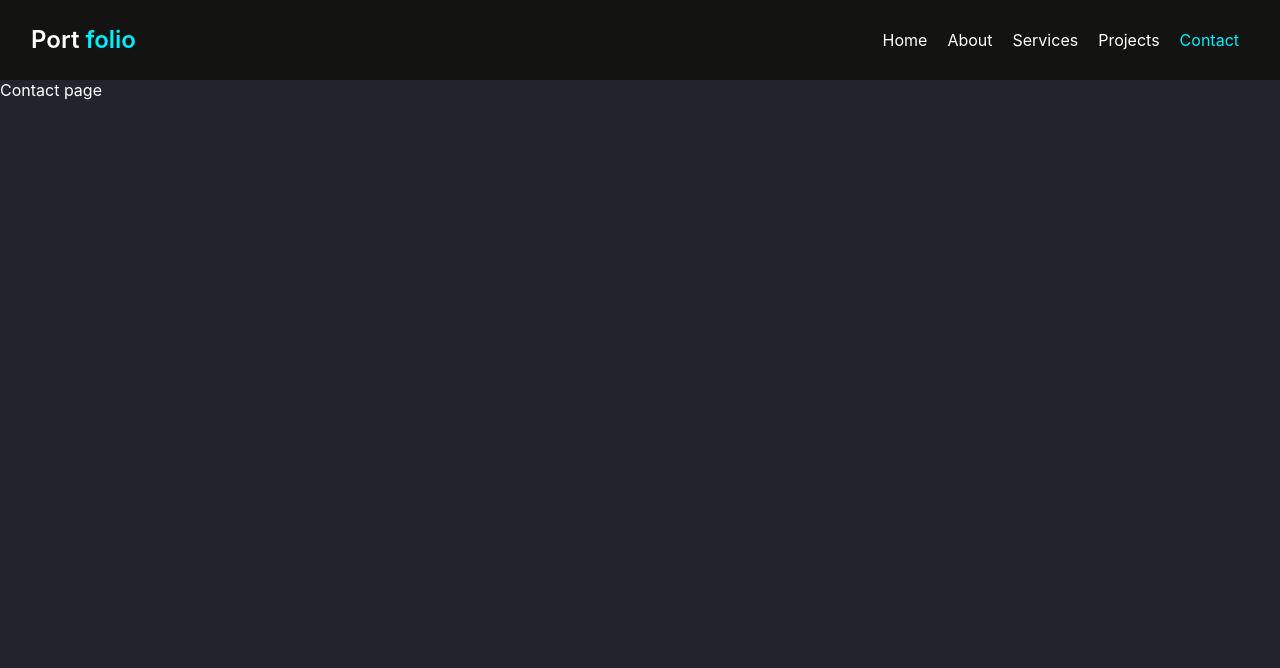
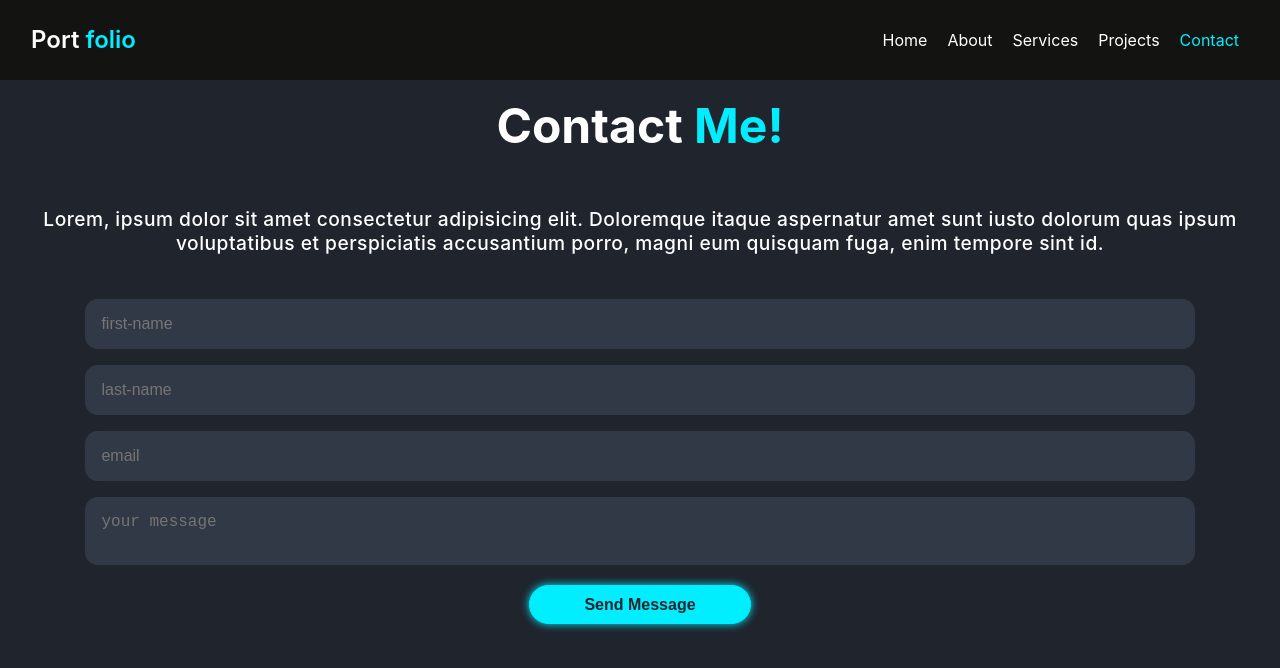
Before and after one commit to Tushar6396/react-portfolio, a React (Create React App) app: page /contact in a window 1280 px wide. Shown: the top 668 px of the page. Built offline with nearby package versions, Linux system fonts and the light colour scheme.

Commit message:
added services and contact page

```diff
--- a/src/App.css
+++ b/src/App.css
@@ -137,7 +137,6 @@ span {
   margin-top: 1rem;
   font-size: 2rem;
   font-weight: 600;
-
 }
 
 .about{
@@ -175,3 +174,111 @@ span {
   font-weight: 500;
   margin: 1.5rem 0 1.5rem 0;
 }
+
+.main-container {
+  margin-top: 3rem;
+  display: flex;
+  gap: 2rem;
+  justify-content: space-around;
+  background-color: var(--bg-color);
+  max-width: 100%;
+  margin: 1rem;
+}
+
+.main-container .box {
+  flex: 1 1 30rem;
+  padding: 3rem 2rem 3rem;
+  background-color: var(--second-bg-color);
+  border-radius: 2rem;
+  text-align: center;
+  border: 1px solid var(--second-bg-color);
+  transition: 0.3s ease;
+  margin-top: 4rem;
+}
+
+.box .name {
+  font-size: 1.8rem;
+  color: var(--x-color);
+  background-color: var(--second-bg-color);
+  letter-spacing: 1px;
+}
+
+.box p {
+  font-weight: 500;
+  font-size: 1.2rem;
+  margin: 2rem 1.5rem 0 0;
+  background-color: var(--second-bg-color);
+  letter-spacing: 0.5px;
+}
+
+.main-container .box:hover {
+  border: 1px solid var(--x-color);
+  transform: scale(1.02);
+}
+
+.services h2 {
+  margin-top: 1rem;
+  font-size: 3rem;
+  font-weight: 600;
+}
+
+.contact-content{
+  margin-top: 2rem;
+  display: flex;
+  flex-wrap: wrap;
+  flex-direction: column;
+  justify-content: center;
+  align-items: center;
+  text-align: center;
+  max-width: 100%;
+}
+
+.contact-content p{
+  text-align: center;
+  padding: 10px;
+  margin: 10px;
+  letter-spacing: 0.5px;
+  font-weight: 500;
+  font-size: 1.2rem;
+}
+
+.contact-content form{
+    max-width: 100%;
+    margin: 1rem auto;
+    text-align: center;
+}
+
+.contact-content form input,textarea{
+  display: inline-flex;
+    width: 100%;
+    padding: 1rem;
+    font-size: 1rem;
+    color: var(--text-color);
+    background: var(--second-bg-color);
+    border-radius: 0.8rem;
+    margin: 0.5rem 0;
+    resize: none;
+    outline: var(--x-color);
+}
+
+.contact-content form .btn{
+    width: 20%;
+    height: 100%;
+    border-radius: 2rem;
+    background: var(--x-color);
+    font-size: 1rem;
+    font-weight: 600;
+    padding: 0.6rem 1rem 0.6rem 1rem;
+    border: 1px solid var(--x-color);
+    box-shadow: 0 0 0.5rem var(--x-color);
+    color: var(--bg-color);
+    transition: 0.5s easy;
+    cursor: pointer;
+    text-align: center;
+    justify-content: center;
+}
+
+.contact-content form .btn:hover {
+  transform: scale(1.02);
+  box-shadow: 0 0 1rem var(--x-color);
+}
--- a/src/Components/Contact.js
+++ b/src/Components/Contact.js
@@ -3,8 +3,23 @@ import Header from "./Header";
 export default function Contact(){
     return(
         <>
-
-            <div>Contact page</div>
+            <section className="contact">
+                <div className="heading">
+                    <h2>Contact <span>Me!</span></h2>
+                </div>
+                <div className="contact-content">
+                    <div className="info">
+                        <p className="details"> Lorem, ipsum dolor sit amet consectetur adipisicing elit. Doloremque itaque aspernatur amet sunt iusto dolorum quas ipsum voluptatibus et perspiciatis accusantium porro, magni eum quisquam fuga, enim tempore sint id.</p>
+                    </div>
+                    <form action="submit" className="form">
+                        <input type="text" placeholder="first-name" />
+                        <input type="text" placeholder="last-name" />
+                        <input type="email" placeholder="email" />
+                        <textarea name="" id="" placeholder="your message"></textarea>
+                        <input type="submit" value="Send Message" className="btn" />
+                    </form>
+                </div>
+            </section>
         </>
     )
 }
--- a/src/Components/Services.js
+++ b/src/Components/Services.js
@@ -1,10 +1,25 @@
-import Header from "./Header";
+// import "./Services.css";
 
 export default function Services(){
     return(
         <>
-
-            <div>Services page</div>
+        <section className="services">
+            <h2 className="heading">Our <span>Services</span></h2>
+            <div className="main-container">
+                <div className="box">
+                    <h2 className="name">Web Development</h2>
+                    <p className="description">Lorem ipsum dolor sit amet consectetur adipisicing elit. Ut animi, officiis sit delectus rerum adipisci incidunt sapiente dolores dolor, nesciunt, explicabo architecto placeat consequuntur. Debitis optio deleniti architecto aut dignissimos!</p>
+                </div>
+                <div className="box">
+                    <h2 className="name">Mobile App Development</h2>
+                    <p className="description">Lorem ipsum dolor sit amet consectetur adipisicing elit. Ut animi, officiis sit delectus rerum adipisci incidunt sapiente dolores dolor, nesciunt, explicabo architecto placeat consequuntur. Debitis optio deleniti architecto aut dignissimos!</p>
+                </div>
+                <div className="box">
+                    <h2 className="name">Website Designing</h2>
+                    <p className="description">Lorem ipsum dolor sit amet consectetur adipisicing elit. Ut animi, officiis sit delectus rerum adipisci incidunt sapiente dolores dolor, nesciunt, explicabo architecto placeat consequuntur. Debitis optio deleniti architecto aut dignissimos!</p>
+                </div>
+            </div>
+        </section>
         </>
 
     )
```
